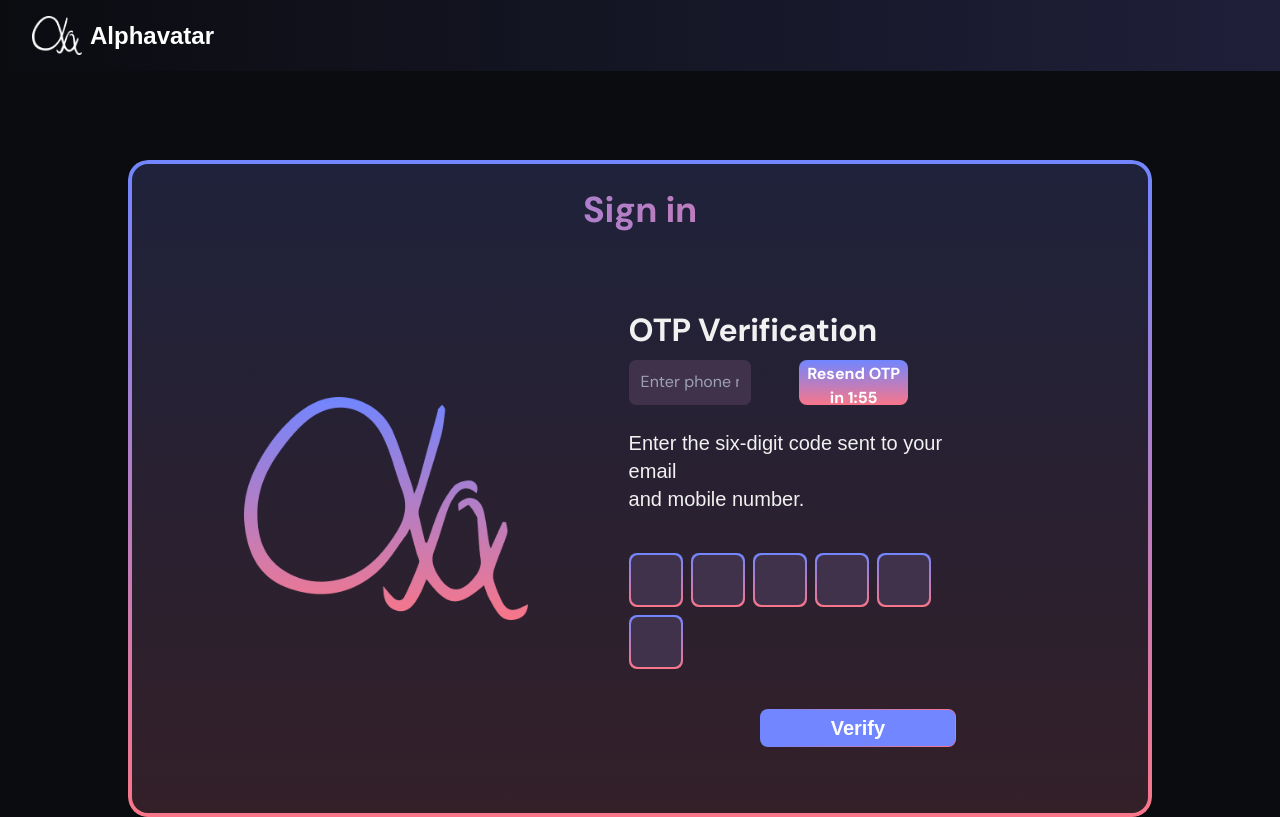
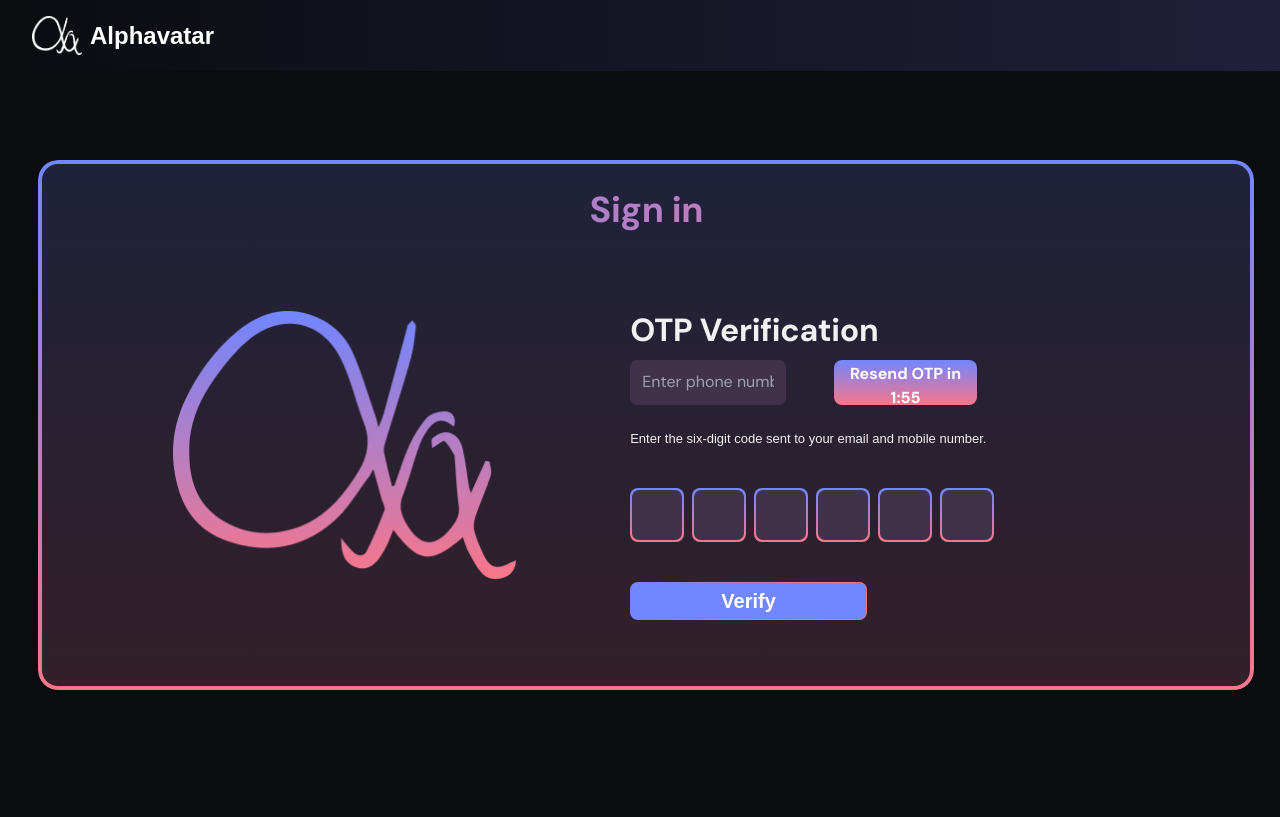
Before and after one commit to coolCoderD/Alpha_Avatar, a React (Create React App) app: page /otp in a window 1280 px wide. Built offline with nearby package versions, Linux system fonts and the light colour scheme; a web font is replaced by a local one.

Commit message:
otp ui fixed

```diff
--- a/src/App.css
+++ b/src/App.css
@@ -431,13 +431,13 @@ footer nav a {
     rgba(118, 134, 252, 0.18) 0%,
     rgba(233, 120, 151, 0.18) 100%
   );
-  width: 80%;
+  width: 95%;
   content: "";
   position: absolute;
   display: flow;
   top: 20%;
   height: fit-content;
-  left: 10%;
+  left: 3%;
   right: 0;
   bottom: 0;
   z-index: -12; /* Place the gradient border below the content */
--- a/src/components/sections/OtpVerification.jsx
+++ b/src/components/sections/OtpVerification.jsx
@@ -264,7 +264,7 @@ const OtpVerification = () => {
     setTimeLeft(30); // Reset the timer to 30 seconds
 
     // Simulate OTP resend action
-    verifyPhoneNumber(phoneNumber);
+    verifyPhoneNumber();
   };
 
   return (
@@ -315,10 +315,10 @@ const OtpVerification = () => {
 
           <div id="recaptcha-container"></div>
         </div>
-        <div className="text-[14px] sm:text-base md:text-lg lg:text-xl w-full ">
-  Enter the six-digit code sent to your email <br /> and mobile number.
+        <div className="text-[13px] ">
+  Enter the six-digit code sent to your email  and mobile number.
 </div>
-              <div className="flex flex-wrap gap-2 mt-10 justify-center md:justify-start w-full">
+              <div className="flex flex-nowrap gap-2 mt-10 justify-center md:justify-start w-full">
   {[...Array(6)].map((_, index) => (
     <div key={index} className="gradient-border-otp ">
 <input
@@ -361,9 +361,9 @@ const OtpVerification = () => {
 </div> */}
 
               </div>
-<div className="flex justify-end">
+<div className="flex ">
 
-<div className="gradient-border w-[60%] mt-10">
+<div className="gradient-border  w-[60%] mt-10">
                 <button
 onClick={()=>{handleVerifyOtp()}}
                   className="flex-1 z-50 font-bold text-xl bg-[#7186FF] px-6 py-1 w-full rounded-md"
```
